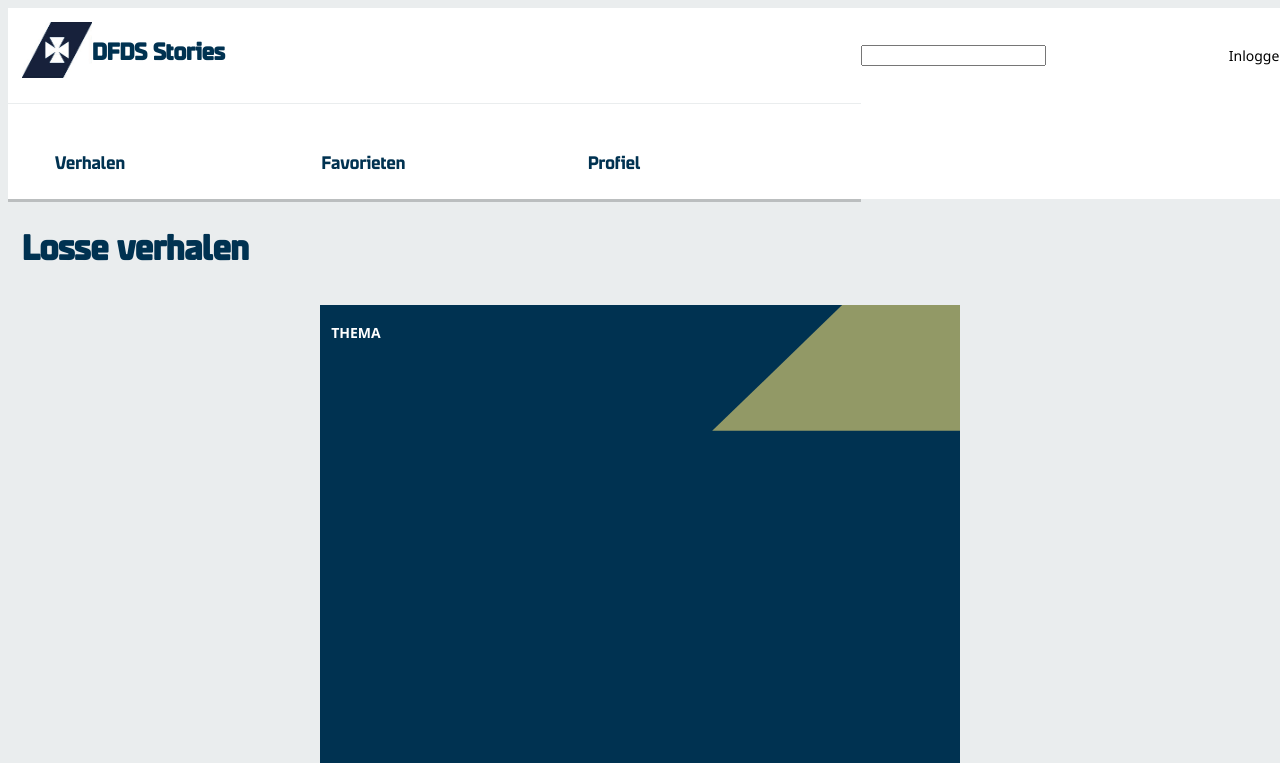
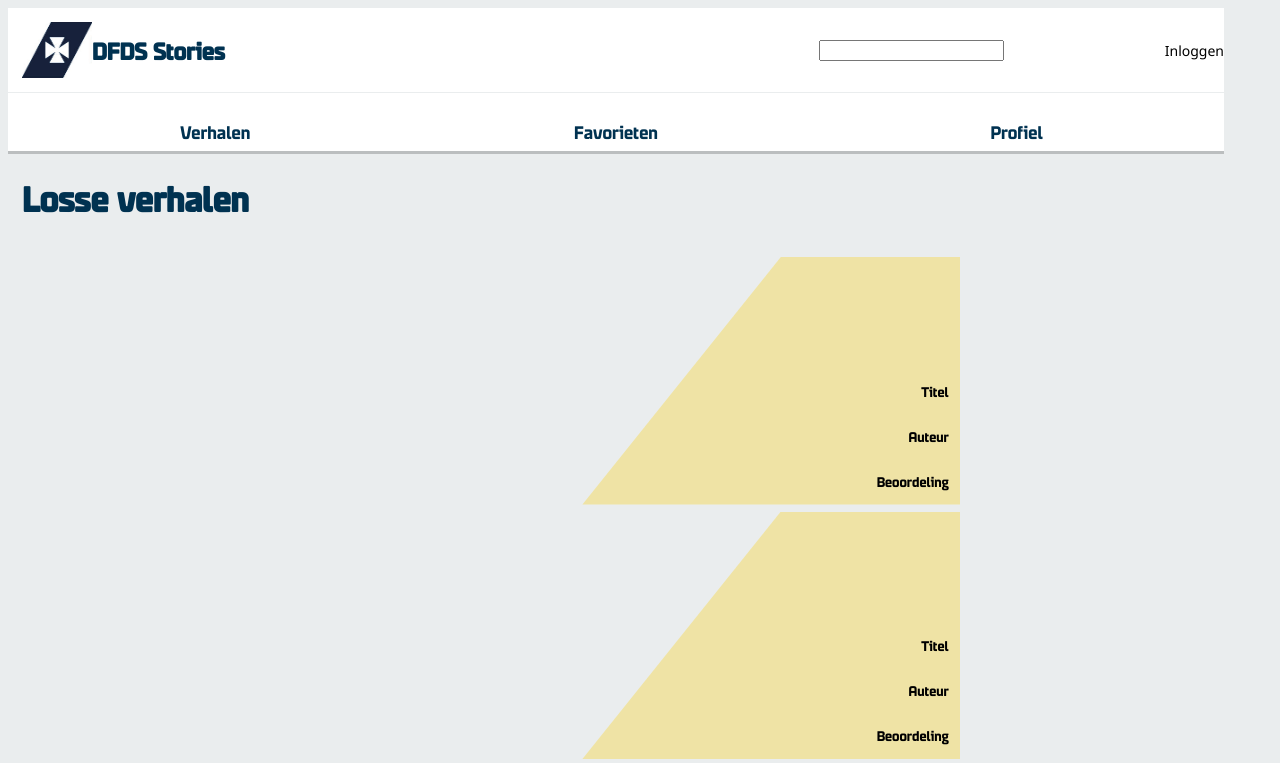
Before and after one commit to BasvandenBrink98/WEB-Herkansing, a plain HTML site: page index.html in a window 1280 px wide. Shown: the top 763 px of the page. Drawn offline with Linux system fonts and the light colour scheme.

Commit message:
Aanpassingen

```diff
--- a/css/style.css
+++ b/css/style.css
@@ -1,4 +1,5 @@
 @font-face {
+
   font-family: dfds-light;
   src: url(fonts/dfds-light.ttf);
   font-family: dfds-bold;
@@ -18,11 +19,11 @@ body{
 /* Header */
 header{
   background-color: #FFF;
-    width: 100vw;
+  width: 95vw;
   margin-bottom: 0;
   display: grid;
   grid-template-columns: 4fr 1fr 1fr;
-    grid-template-rows: 1fr 1fr;
+  grid-template-rows: 1fr 0.5fr;
 }
 
 header > #logo{
@@ -63,6 +64,7 @@ header > a{
 
 /* Navigation */
 nav{
+  grid-column: 1 / 4;
   grid-row: 2 / 2;
   background-color: white;
   margin-top: 0;
@@ -79,6 +81,8 @@ ul{
   display: grid;
   grid-template-columns: 1fr 1fr 1fr;
   grid-template-rows: 1fr 1fr;
+  padding: 0;
+  margin: 0;
 }
 
 ul a{
@@ -90,34 +94,38 @@ ul a:hover:active{
   color: #f6861f;
 }
 
+li{
+  justify-self: center;
+}
+
 li:nth-of-type(1){
-  grid-column: 1 / 3;
-  grid-row: 1 /2;
+  grid-column: 1 / 2;
+  grid-row: 1 / 2;
 }
 
 li:nth-of-type(2){
-  grid-column: 1 / 3;
-  grid-row: 2 /2;
+  grid-column: 1 / 2;
+  grid-row: 2 / 2;
 }
 
 li:nth-of-type(3){
   grid-column: 2 / 3;
-  grid-row: 1 /2;
+  grid-row: 1 / 2;
 }
 
 li:nth-of-type(4){
   grid-column: 2 / 3;
-  grid-row: 2 /2;
+  grid-row: 2 / 2;
 }
 
 li:nth-of-type(5){
   grid-column: 3 / 3;
-  grid-row: 1 /2;
+  grid-row: 1 / 2;
 }
 
 li:nth-of-type(6){
   grid-column: 3 / 3;
-  grid-row: 2 /2;
+  grid-row: 2 / 2;
 }
 
 
@@ -143,7 +151,9 @@ h2{
 /* Los verhaal */
 article{
   width: 80vh;
-  background-color: #003251;
+  /* background-color: #003251; */
+  background-color: rgba(243, 222, 118, 0.6);
+  clip-path: polygon(72% 0, 100% 0, 100% 100%, 41% 100%);
   grid-column: 1;
   justify-self: center;
 }
@@ -151,7 +161,7 @@ article{
 article > a{
   display: grid;
   grid-template-columns: 3fr 1fr;
-  grid-template-rows: 1fr 3fr 1fr 1fr 1fr;
+  grid-template-rows: 0.2fr 1fr 0.2fr 0.2fr 0.2fr;
   padding-left: 0.8em;
 }
 
@@ -168,11 +178,10 @@ article > a{
 
 /* Inhoud los verhaal */
 h4{
-    /* padding-left: 0.5em; */
-    color: #FFF;
+  color: black;
   text-transform: uppercase;
-    grid-column: 1 / 3;
-    grid-row: 1 / 6;
+  grid-column: 1 / 2;
+  grid-row: 1 / 2;
 }
 
 p{
--- a/index.html
+++ b/index.html
@@ -90,7 +90,7 @@
           <h2>Losse verhalen</h2>
             <article>
                 <a>
-                  <div class="figuur"></div>
+                  <!-- <div class="figuur"></div> -->
                   <h4>Thema</h4>
               <!-- <img class="thumbnail" src="img/Thumbnail3.png" alt="verhaal"> -->
                   <p>Titel</p>
```
Lines whose indentation alone changed are shown as unchanged.
